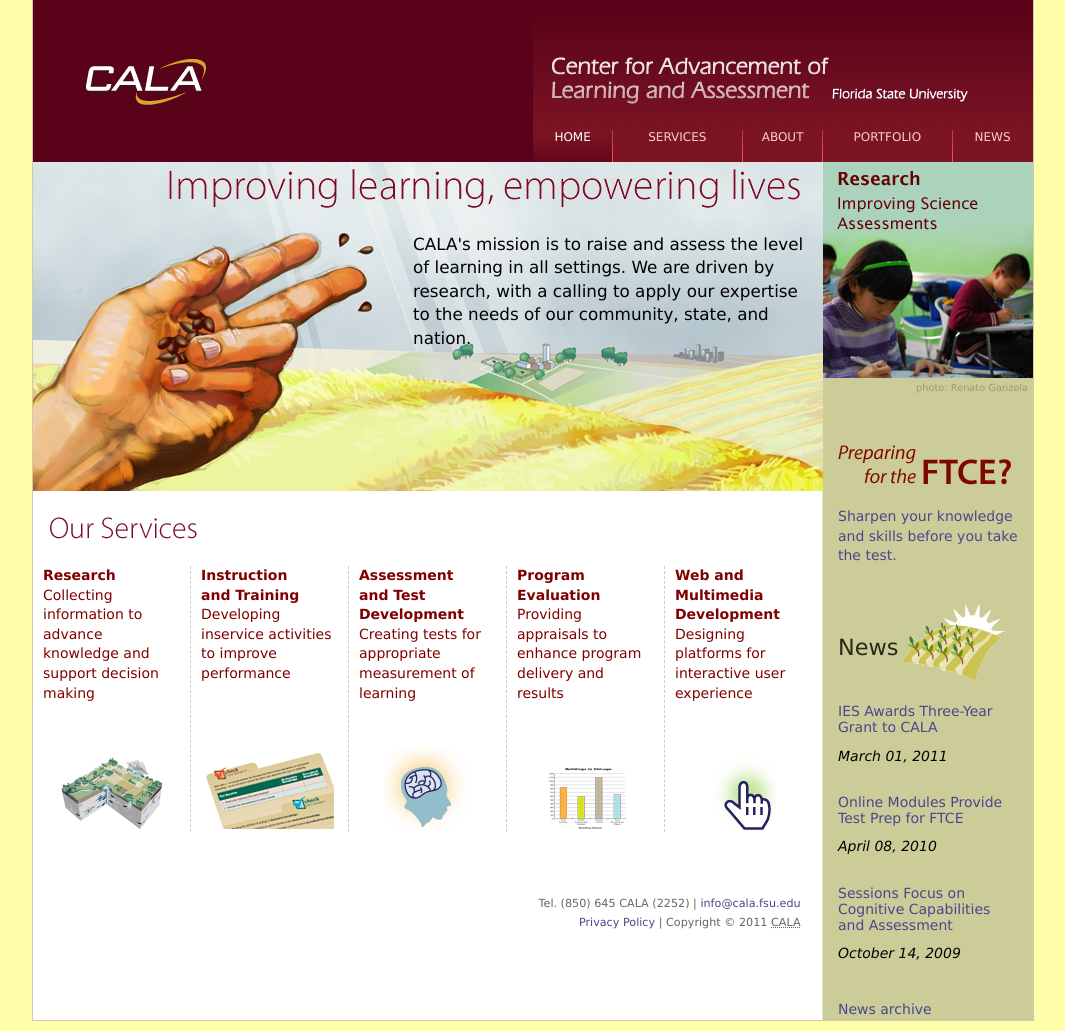
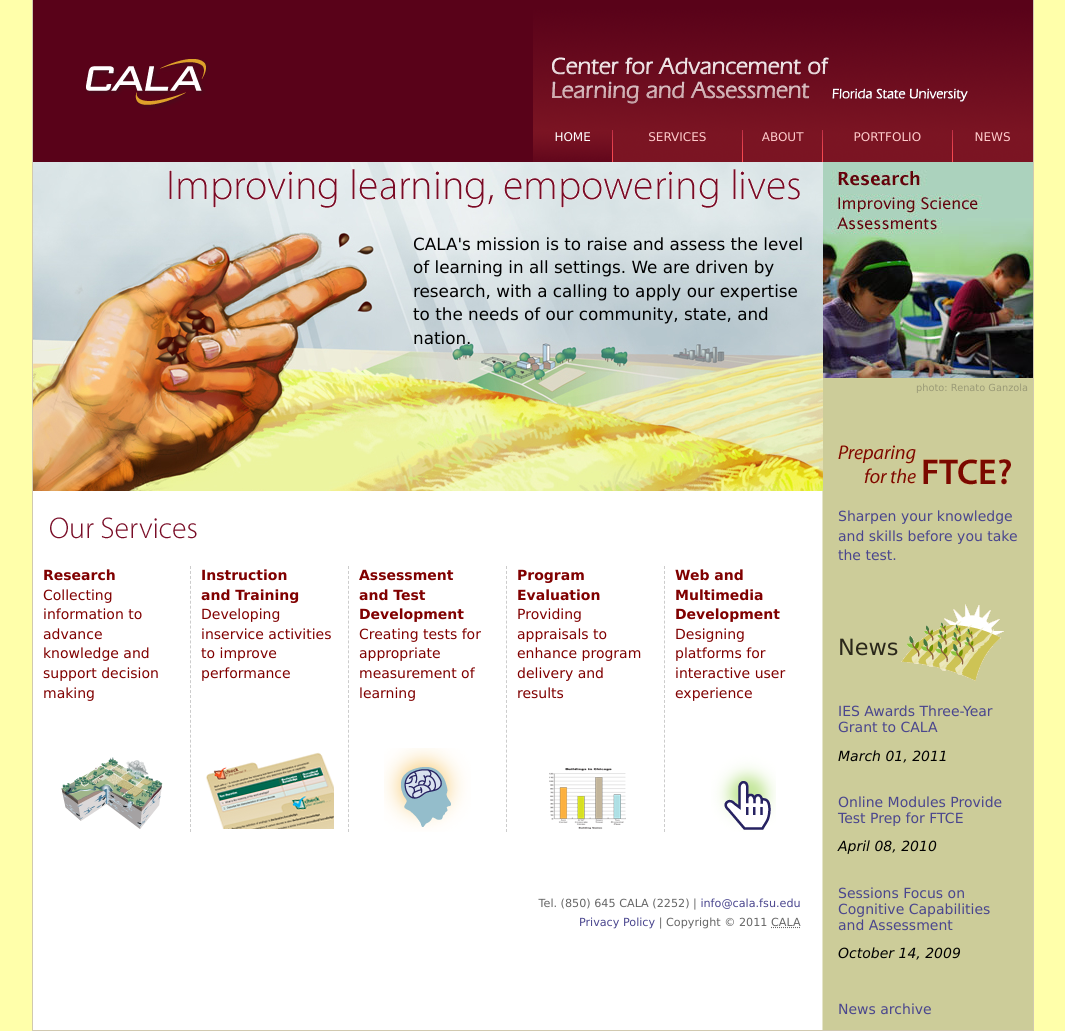
Before and after one commit to cala-fsu/cala-fsu.github.com, a Jekyll site: the page built from index.html, in a window 1280 px wide. Shown: the whole page, without its empty margins (107-1172 px from the left). Built offline with Jekyll 4.4.1, drawn with Linux system fonts in a browser that asks for light colours; the list of posts is cut into pages by our own code.

Commit message:
A little space below the news archive link.

```diff
--- a/stylesheets/master.css
+++ b/stylesheets/master.css
@@ -485,7 +485,7 @@
 }
 
 #home #rightSidebar #homeNews {
-	padding: 0 15px;
+	padding: 0 15px 10px 15px;
 }
 #home #rightSidebar #homeNews h2 {
 	display: block;
```
